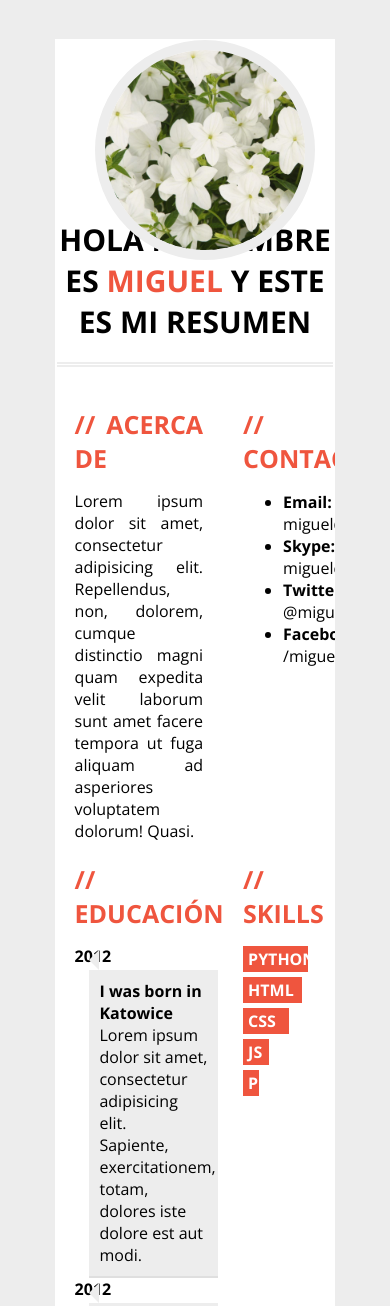
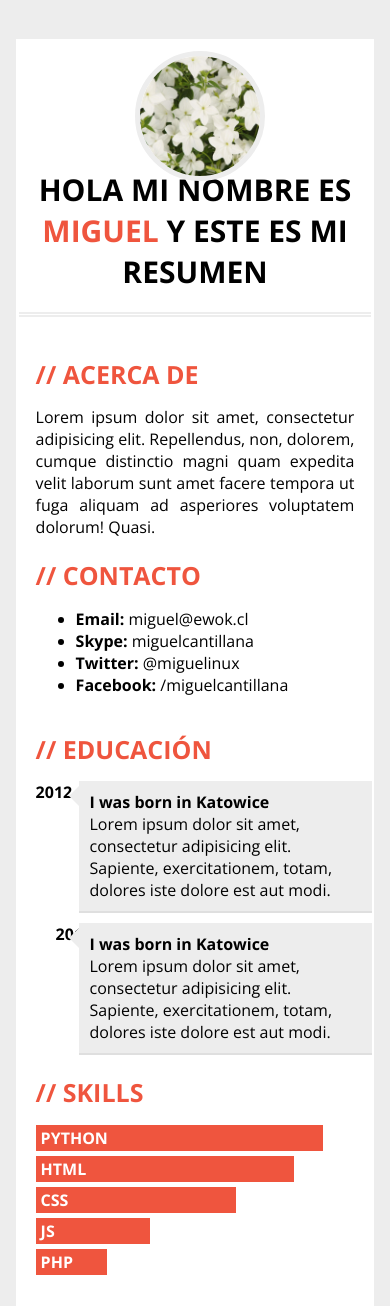
Before and after one commit to jjjjota/Desafio06, a plain HTML site: page index.html in a window 390 px wide. Shown: the top 1306 px of the page. Drawn offline with nearby package versions, Linux system fonts and the light colour scheme.

Commit message:
:hatched_chick::star:Added breakpoints

```diff
--- a/index.html
+++ b/index.html
@@ -51,9 +51,11 @@
             <p class="subtitulo">// EDUCACIÓN</p>
 
             <!-- Educación 1 -->
-            <p class="estudio_anno subsubtitulo">
-                2012
-            </p>
+            <div class="estudio_anno">
+                <p class="subsubtitulo">
+                    2012
+                </p>
+            </div>
             <div class="estudio_descripcion">
                 <div class="triangulo"></div>
                 <div class="cuadrado">
@@ -68,10 +70,13 @@
             </div>
 
             <div class="clear margin"></div>
+
             <!-- Educación 2-->
-            <p class="estudio_anno subsubtitulo">
-                2012
-            </p>
+            <div class="estudio_anno">
+                <p class="estudio_anno subsubtitulo">
+                    2012
+                </p>
+            </div>
             <div class="estudio_descripcion">
                 <div class="triangulo"></div>
                 <div class="cuadrado">
--- a/style.css
+++ b/style.css
@@ -69,7 +69,8 @@ div.container {
 }
 
 div.margin {
-    margin-top: 10px;
+    width: 100%;
+    height: 10px;
 }
 
 div.clear {
@@ -79,19 +80,19 @@ div.clear {
 /* HEADER ********************************************************************/
 .img {
     position: absolute;
-    top: 40px;
+    top: 6%;
     left: 50%;
 
-    margin-left: -100px;
+    margin-left: -7.5%;
     border-radius: 50%;
     border: solid 10px #EDEDED;
 
-    max-width: 200px;
+    width: 15%;
     height: auto;
 }
 
 header {
-    padding-top: 180px;
+    padding-top: 15%;
     text-align: center;
 }
 
@@ -115,15 +116,14 @@ section.educacion {
     padding-right: 0;
 }
 
-section.educacion p.estudio_anno {
+section.educacion div.estudio_anno {
     float: left;
-    width: 8%;
+    width: 10%;
 }
 
 section.educacion div.estudio_descripcion {
     float: left;
 
-    margin-left: 2%;
     width: 90%;
 }
 
@@ -211,8 +211,6 @@ section.idiomas div.idioma_bloque{
     padding-bottom: 5px;
 }
 
-
-
 section.idiomas div.stars{
     position: absolute;
     display: inline-block;
@@ -255,6 +253,64 @@ footer .line {
     border-top: solid 2px #EDEDED;
 }
 
-/* BREAKPOINT MEDIUM */
-/* TODO: tablet version */
-/* TODO: mobile version */
+/* BREAKPOINT SMALL */
+@media only screen and (max-width: 750px) {
+    .cell-60 {
+        width: 100%;
+    }
+
+    .cell-40 {
+        width: 100%;
+    }
+
+    .img {
+        margin-left: -60px;
+        border: solid 5px #EDEDED;
+
+        width: 120px;
+        height: auto;
+    }
+
+    div.container {
+        margin: 10% 4%;
+    }
+
+    header {
+        padding-top: 130px;
+    }
+
+    section.educacion p.estudio_anno {
+        box-sizing: border-box;
+        padding-left: 20px;
+        width: 100%;
+    }
+
+    section.educacion div.estudio_descripcion::after {
+        width: 100%;
+    }
+
+    section.experiencia div.cargo_empresa {
+        margin-bottom: 10px;
+        width: 100%;
+    }
+
+    section.experiencia div.cargo_empresa p.subsubtitulo {
+        display: inline-block;
+    }
+
+    section.experiencia div.cargo_empresa p.subsubsubtitulo {
+        display: inline-block;
+    }
+
+    section.experiencia div.cargo_descripcion {
+        margin-bottom: 30px;
+        width: 100%;
+    }
+}
+
+/* BREAKPOINT MEDIUM*/
+@media (min-width: 751px) and (max-width: 1000px) {
+    div.container {
+        margin: 10% 4%;
+    }
+}
```
